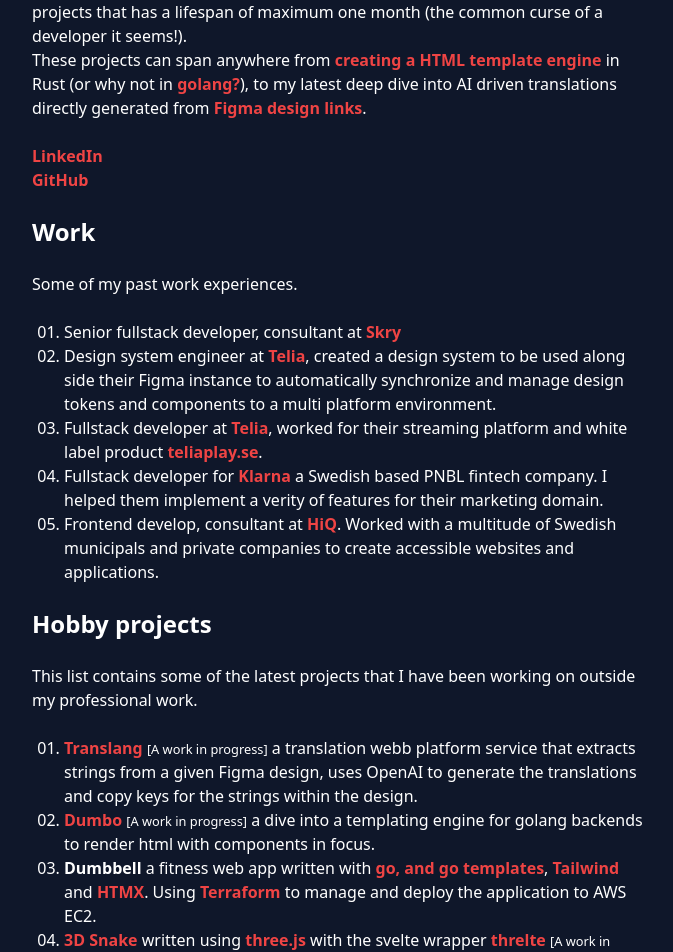
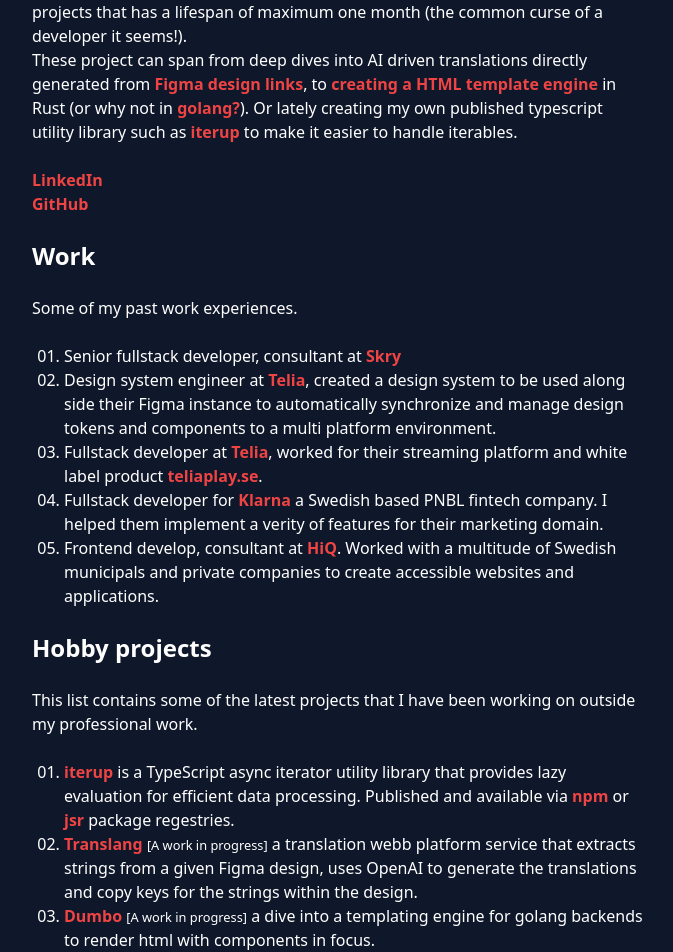
Before and after one commit to JHelar/john-larsson-com, a SvelteKit app: page / in a window 1280 px wide. Shown: the part 320-1272 px from the top of the page, without its empty margins (300-973 px from the left). Built offline with nearby package versions, Linux system fonts and the light colour scheme.

Commit message:
fix: add iterup reference

```diff
--- a/src/routes/+page.svelte
+++ b/src/routes/+page.svelte
@@ -20,12 +20,12 @@
 		a lifespan of maximum one month (the common curse of a developer it seems!).
 	</p>
 	<p>
-		These projects can span anywhere from <a href="https://github.com/JHelar/yaff"
-			>creating a HTML template engine</a
-		>
-		in Rust (or why not in <a href="https://github.com/JHelar/dumbo">golang?</a>), to my latest deep
-		dive into AI driven translations directly generated from
-		<a href="https://github.com/JHelar/translang">Figma design links</a>.
+		These project can span from deep dives into AI driven translations directly generated from
+		<a href="https://github.com/JHelar/translang">Figma design links</a>, to
+		<a href="https://github.com/JHelar/yaff">creating a HTML template engine</a>
+		in Rust (or why not in <a href="https://github.com/JHelar/dumbo">golang?</a>). Or lately
+		creating my own published typescript utility library such as
+		<a href="https://www.npmjs.com/package/@jhel/iterup">iterup</a> to make it easier to handle iterables.
 	</p>
 	<ul class="mt-6">
 		<li><a href="https://www.linkedin.com/in/john-larsson-8ba758b3/">LinkedIn</a></li>
@@ -66,6 +66,14 @@
 	</p>
 	<ol class="list-decimal ml-8 mt-6">
 		<li>
+			<a href="https://github.com/JHelar/iterup">iterup</a>
+			is a TypeScript async iterator utility library that provides lazy evaluation for efficient data
+			processing. Published and available via
+			<a href="https://www.npmjs.com/package/@jhel/iterup">npm</a>
+			or
+			<a href="https://jsr.io/@jhel/iterup">jsr</a> package regestries.
+		</li>
+		<li>
 			<a href="https://github.com/JHelar/translang">Translang</a>
 			<small>[A work in progress]</small> a translation webb platform service that extracts strings from
 			a given Figma design, uses OpenAI to generate the translations and copy keys for the strings within
@@ -83,11 +91,10 @@
 			<a href="https://www.terraform.io/">Terraform</a> to manage and deploy the application to AWS EC2.
 		</li>
 		<li>
-			<a href="/snake">3D Snake</a> written using
+			<a href="/projects">Web rendering projects</a> written in
 			<a href="https://threejs.org/">three.js</a>
 			with the svelte wrapper
-			<a href="https://threlte.xyz/">threlte</a>
-			<small>[A work in progress]</small>.
+			<a href="https://threlte.xyz/">threlte</a>.
 		</li>
 	</ol>
 	<p class="mt-6">
```
